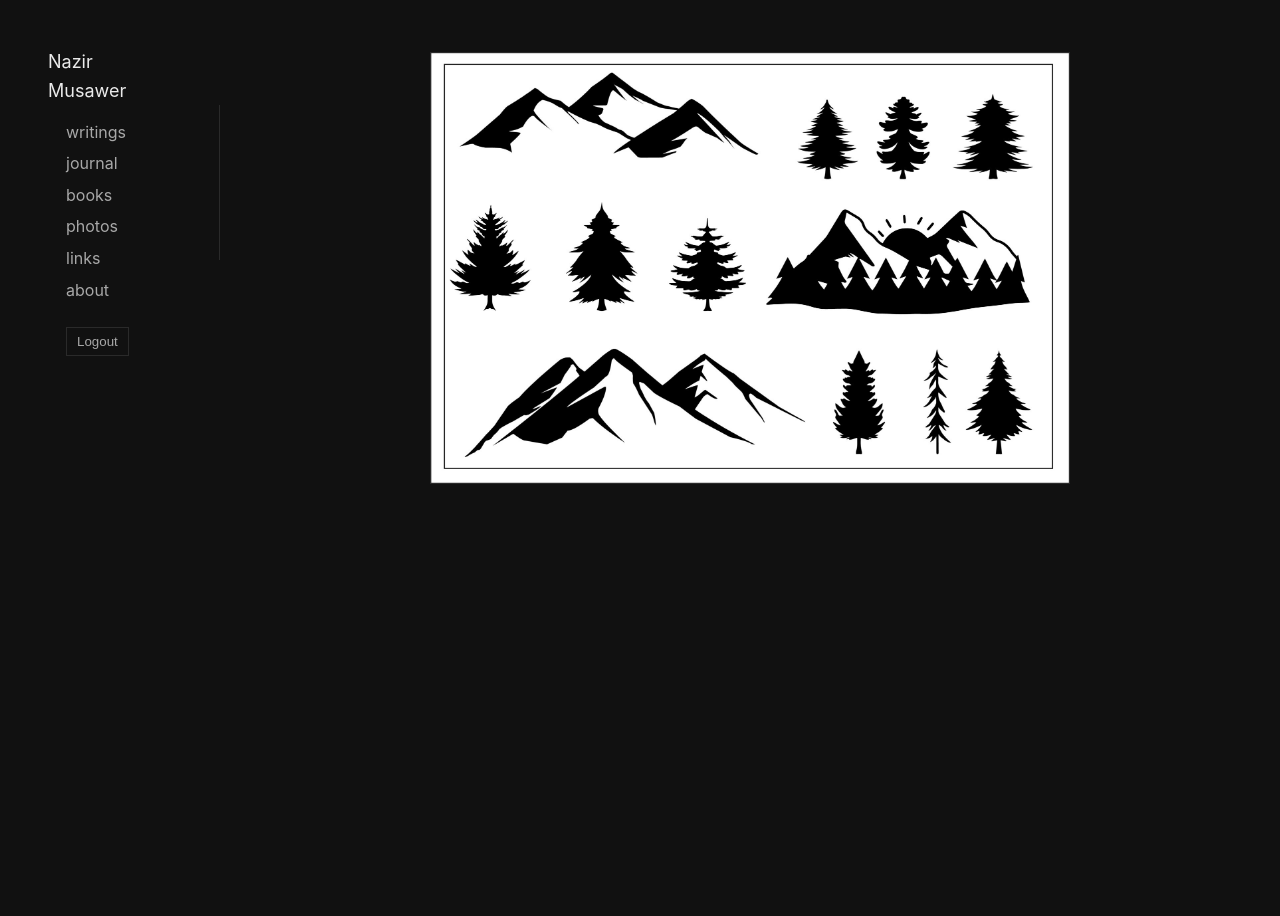
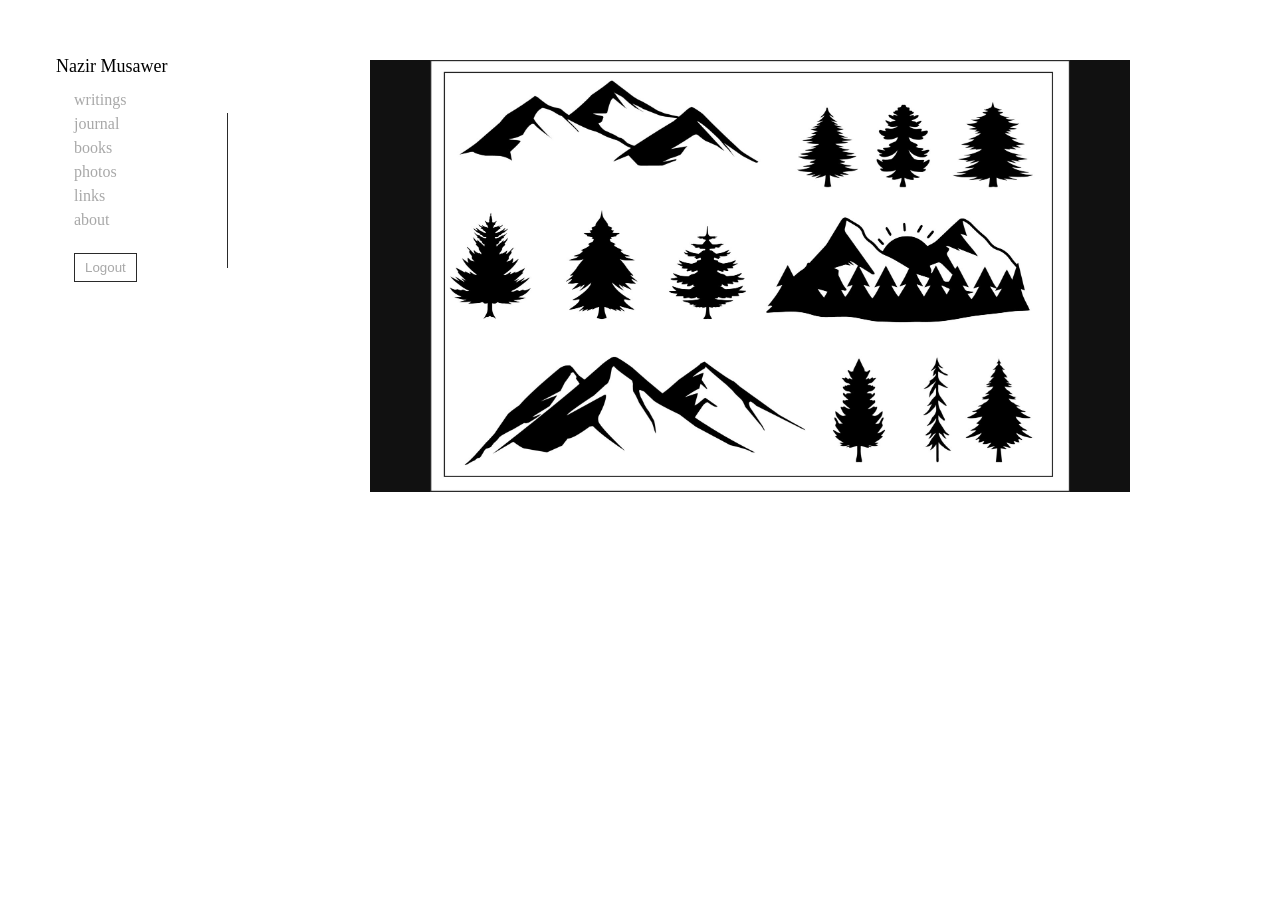
Before and after one commit to nazirmusawer/nazirmusawer.github.io, a Jekyll site: the page built from home.md, in a window 1280 px wide. Built offline with Jekyll 4.4.1, drawn with Linux system fonts in a browser that asks for light colours.

Commit message:
Update site.css

```diff
--- a/assets/css/site.css
+++ b/assets/css/site.css
@@ -8,8 +8,9 @@
 }
 
 * { box-sizing: border-box; }
-body {
-  margin: 0;
+body .center {
+  margin-left: 0;
+  margin-right: auto;
   background: var(--bg);
   color: var(--text);
   font: 16px/1.6 -apple-system, BlinkMacSystemFont, "Segoe UI", Roboto, Helvetica, Arial, sans-serif;
```
